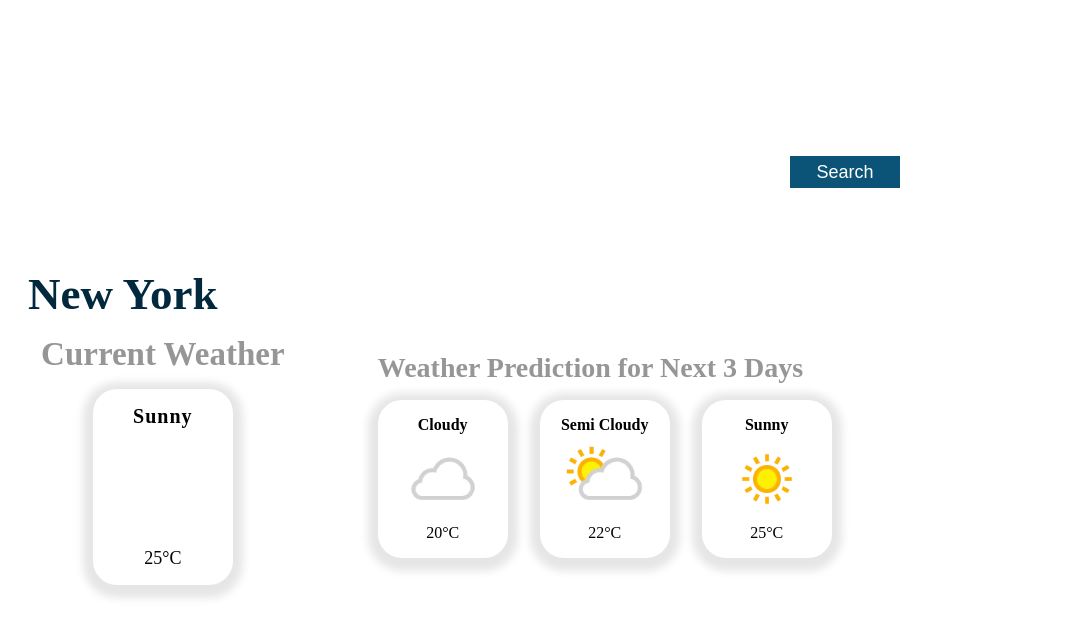
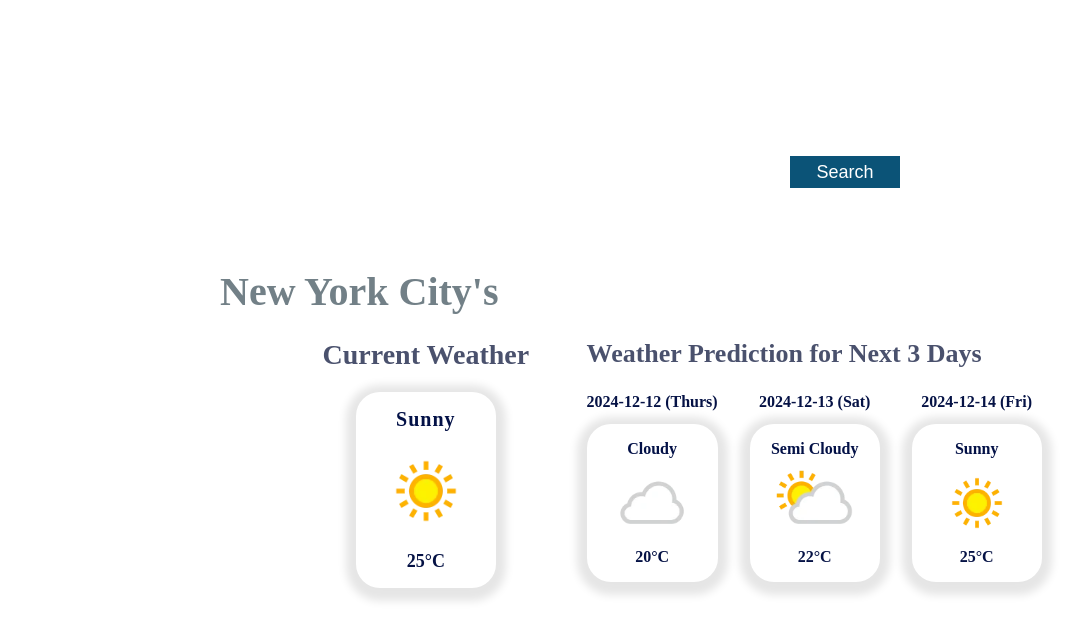
Before and after one commit to unconsideredtrifles/weather-anywhere, a website built with webpack: page dist/index.html in a window 1280 px wide. Shown: the whole page, without its empty margins (20-1103 px from the left). Built offline with nearby package versions, Linux system fonts and the light colour scheme; files whose address does not match are found by name.

Commit message:
Enhance UI for the body section

```diff
--- a/dist/css/main.css
+++ b/dist/css/main.css
@@ -1,19 +1,23 @@
 :root {
   --clr-primary-100: #01283c;
+  --clr-primary-120: #031147;
+  --clr-primary-150: #051245;
   --clr-primary-200: #0b5377;
+  --clr-primary-250: #4a516d;
   --clr-primary-300: #fff;
 
   --clr-secondary-100: #565656;
   --clr-secondary-200: #6c6c6c;
-  --clr-secondary-300: #969696;
+  --clr-secondary-300: #728087;
 
+  --fw-semi-bold: 700;
   --fw-bold: 900;
 
   --fs-90: 16px;
   --fs-100: 18px;
   --fs-200: 20px;
   --fs-300: 28px;
-  --fs-400: 33px;
+  --fs-400: 40px;
   --fs-500: 45px;
   --fs-600: 60px;
 }
@@ -40,26 +44,36 @@
 
 .body-section-layout {
   display: grid;
-  grid-template-columns: 1fr 2.5fr;
+  grid-template-columns: 1.4fr 2.5fr;
   grid-template-rows: max-content 1fr;
+  padding-left: 15%;
+}
+
+.current-weather {
+  padding-left: 30%;
 }
 
 .current-weather > *:first-child {
-  margin-bottom: 1rem;
+  margin-bottom: 1.3rem;
 }
 
 .weather-prediction {
   display: grid;
   grid-template-columns: repeat(3, max-content);
-  grid-template-rows: max-content 1fr;
+  grid-template-rows: repeat(2, max-content) 1fr;
+  padding-left: 1.5rem;
 }
 
 .weather-prediction > *:first-child {
-  margin: 1rem 0;
+  margin-bottom: 1.5rem;
 }
 
 .weather-prediction > *:nth-child(n + 2) {
   margin-right: 2rem;
+}
+
+.weather-prediction > .weather-date {
+  margin-bottom: 0.8rem;
 }
 
 /* Utilites */
@@ -97,6 +111,10 @@
   font-size: var(--fs-200);
 }
 
+.text-size-normal-x {
+  font-size: 26px;
+}
+
 .text-size-medium {
   font-size: var(--fs-300);
 }
@@ -121,8 +139,20 @@
   color: var(--clr-primary-300);
 }
 
+.text-light-blue {
+  color: var(--clr-primary-250);
+}
+
 .text-dark-blue {
-  color: var(--clr-primary-100);
+  color: var(--clr-primary-150);
+}
+
+.text-darker-blue {
+  color: var(--clr-primary-120);
+}
+
+.text-semi-bold {
+  font-weight: var(--fw-semi-bold);
 }
 
 .text-bold {
@@ -195,12 +225,8 @@
 }
 
 .city-name {
-  padding: 2rem 0 1rem 3rem;
+  padding: 2rem 0 1.5rem 3rem;
   grid-area: 1 / 1 / 2 / 3;
-}
-
-.weather-prediction {
-  padding-left: 2rem;
 }
 
 .weather-result {
@@ -231,12 +257,17 @@
   grid-area: 1 / 1 / 2 / 4;
 }
 
+.weather-date {
+  text-transform: capitalize;
+}
+
 
 /* Exceptions */
 
 .weather-result[data-key="smaller-card"] {
   width: auto;
   min-width: 130px;
+  grid-row: -2 / -1;
 
   .weather-result-img {
     flex-basis: 90px;
--- a/dist/index.html
+++ b/dist/index.html
@@ -21,31 +21,34 @@
   </header>
 
   <div class="[ body-section-layout ] [ body-section ]">
-    <div class="[ text-size-large-x text-bold text-dark-blue ] [ city-name ]">New York</div>
+    <div class="[ text-size-large text-bold text-grey ] [ city-name ]">New York City's</div>
     <div class="[ current-weather ]">
-      <h3 class="[ text-grey text-size-large text-center ] [ weather-title ]">Current Weather</h3>
+      <h3 class="[ text-light-blue text-size-medium text-center ] [ weather-title ]">Current Weather</h3>
       <div class="[ box-center ] [ weather-result ]">
-        <div class="[ text-center text-size-normal text-bold letter-spacing-1 ] [ weather-result-text ]">Sunny</div>
-        <div class="[ weather-result-img ]"></div>
-        <div class="[ text-center text-size-small ] [ weather-temperature ]">25°C</div>
+        <div class="[ text-darker-blue text-center text-size-normal text-bold letter-spacing-1 ] [ weather-result-text ]">Sunny</div>
+        <div class="[ sunny-img ] [ weather-result-img ]"></div>
+        <div class="[ text-center text-size-small text-dark-blue text-semi-bold ] [ weather-temperature ]">25°C</div>
       </div>
     </div>
     <div class="[ weather-prediction ]">
-      <h3 class="[ text-grey text-size-medium ] [ weather-prediction-title ]">Weather Prediction for Next 3 Days</h4>
+      <h3 class="[ text-light-blue text-size-normal-x ] [ weather-prediction-title ]">Weather Prediction for Next 3 Days</h4>
+      <time class="[ text-center text-semi-bold text-dark-blue ] [ weather-date ]" datetime="2024-12-12">2024-12-12 (Thurs)</time>
+      <time class="[ text-center text-semi-bold text-dark-blue ] [ weather-date ]" datetime="2024-12-13">2024-12-13 (Sat)</time>
+      <time class="[ text-center text-semi-bold text-dark-blue ] [ weather-date ]" datetime="2024-12-14">2024-12-14 (Fri)</time>
       <div data-key="smaller-card" class="[ align-start ] [ weather-result ]">
-        <div class="[ text-center text-bold text-size-small-x ] [ weather-result-text ]">Cloudy</div>
+        <div class="[ text-center text-bold text-size-small-x text-darker-blue ] [ weather-result-text ]">Cloudy</div>
         <div class="[ cloudy-img ] [ weather-result-img ]"></div>
-        <div class="[ text-center text-size-small-x ] [ weather-temperature ]">20°C</div>
+        <div class="[ text-center text-size-small-x text-dark-blue text-semi-bold ] [ weather-temperature ]">20°C</div>
       </div>
       <div data-key="smaller-card" class="[ align-start ] [ weather-result ]">
-        <div class="[ text-center text-bold text-size-small-x ] [ weather-result-text ]">Semi Cloudy</div>
+        <div class="[ text-center text-bold text-size-small-x text-darker-blue ] [ weather-result-text ]">Semi Cloudy</div>
         <div class="[ semi-cloudy-img ] [ weather-result-img ]"></div>
-        <div class="[ text-center text-size-small-x ] [ weather-temperature ]">22°C</div>
+        <div class="[ text-center text-size-small-x text-dark-blue text-semi-bold ] [ weather-temperature ]">22°C</div>
       </div>
       <div data-key="smaller-card" class="[ align-start ] [ weather-result ]">
-        <div class="[ text-center text-bold text-size-small-x ] [ weather-result-text ]">Sunny</div>
+        <div class="[ text-center text-bold text-size-small-x text-darker-blue ] [ weather-result-text ]">Sunny</div>
         <div class="[ sunny-img ] [ weather-result-img ]"></div>
-        <div class="[ text-center text-size-small-x ] [ weather-temperature ]">25°C</div>
+        <div class="[ text-center text-size-small-x text-dark-blue text-semi-bold ] [ weather-temperature ]">25°C</div>
       </div>
     </div>
   </div>
```
